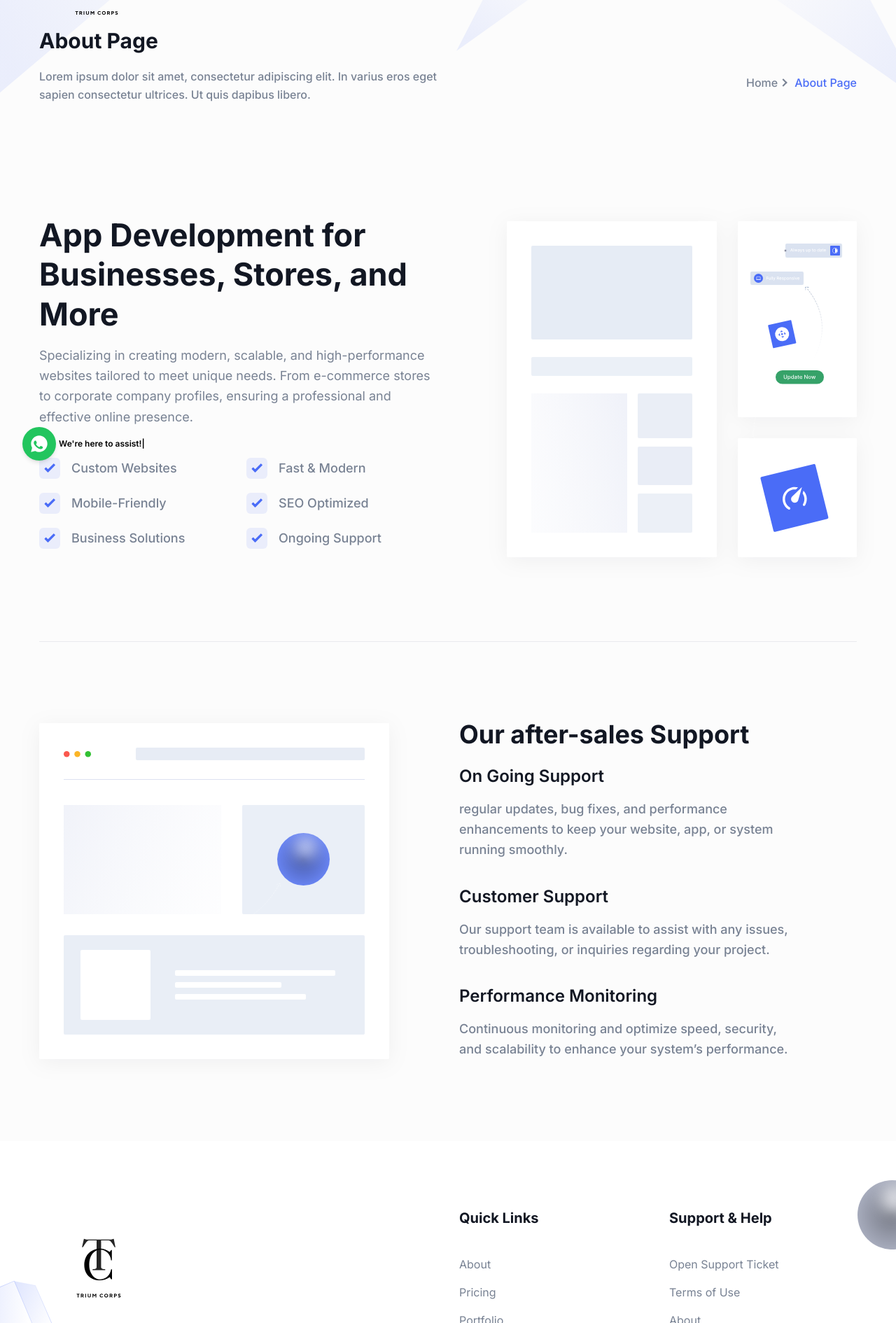
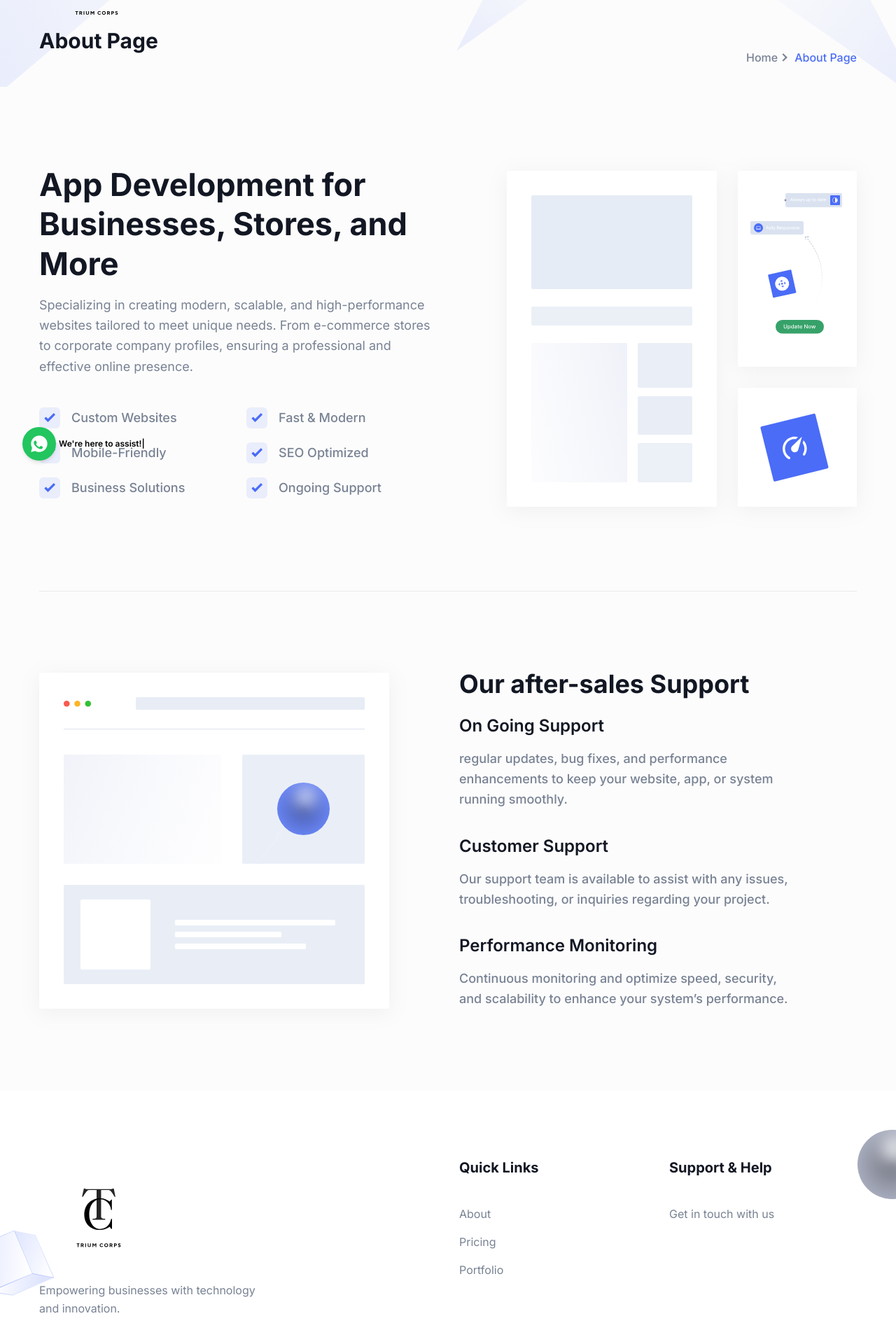
Before and after one commit to LessZxD/CompaProf, a Next.js app: page /about in a window 1280 px wide. Shown: the part 110-2000 px from the top of the page at 70% size. Built offline with nearby package versions, Linux system fonts and the light colour scheme.

Commit message:
fixed footer and added page for pricing

```diff
--- a/src/app/about/page.tsx
+++ b/src/app/about/page.tsx
@@ -15,7 +15,7 @@ const AboutPage = () => {
     <>
       <Breadcrumb
         pageName="About Page"
-        description="Lorem ipsum dolor sit amet, consectetur adipiscing elit. In varius eros eget sapien consectetur ultrices. Ut quis dapibus libero."
+        description=""
       />
       <AboutSectionOne />
       <AboutSectionTwo />
--- a/src/app/contact/page.tsx
+++ b/src/app/contact/page.tsx
@@ -4,8 +4,8 @@ import Contact from "@/components/Contact";
 import { Metadata } from "next";
 
 export const metadata: Metadata = {
-  title: "Contact Page | Free Next.js Template for Startup and SaaS",
-  description: "This is Contact Page for Startup Nextjs Template",
+  title: "Contact Page",
+  description: "",
   // other metadata
 };
 
@@ -14,7 +14,7 @@ const ContactPage = () => {
     <>
       <Breadcrumb
         pageName="Contact Page"
-        description="Lorem ipsum dolor sit amet, consectetur adipiscing elit. In varius eros eget sapien consectetur ultrices. Ut quis dapibus libero."
+        description=""
       />
 
       <Contact />
--- /dev/null
+++ b/src/app/pricing/page.tsx
@@ -0,0 +1,25 @@
+import PricingList from "@/components/Pricing";
+;import Breadcrumb from "@/components/Common/Breadcrumb";
+
+import { Metadata } from "next";
+
+export const metadata: Metadata = {
+  title: "Pricing Page",
+  description: "",
+  // other metadata
+};
+
+const PricingPage = () => {
+    return (
+
+    <>
+      <Breadcrumb
+        pageName="Pricing Page"
+        description=""
+      />
+    <PricingList />
+    </>
+  );
+};
+
+export default PricingPage;
--- a/src/components/Footer/index.tsx
+++ b/src/components/Footer/index.tsx
@@ -160,7 +160,7 @@ const Footer = () => {
                   </li>
                   <li>
                     <Link
-                      href="/"
+                      href="/pricing"
                       className="mb-4 inline-block text-base text-body-color duration-300 hover:text-primary dark:text-body-color-dark dark:hover:text-primary"
                     >
                       Pricing
@@ -189,25 +189,25 @@ const Footer = () => {
                       href="/contact"
                       className="mb-4 inline-block text-base text-body-color duration-300 hover:text-primary dark:text-body-color-dark dark:hover:text-primary"
                     >
-                      Open Support Ticket
+                      Get in touch with us
                     </Link>
                   </li>
-                  <li>
+                  {/* <li>
                     <Link
                       href="/"
                       className="mb-4 inline-block text-base text-body-color duration-300 hover:text-primary dark:text-body-color-dark dark:hover:text-primary"
                     >
                       Terms of Use
                     </Link>
-                  </li>
-                  <li>
+                  </li> */}
+                  {/* <li>
                     <Link
                       href="/about"
                       className="mb-4 inline-block text-base text-body-color duration-300 hover:text-primary dark:text-body-color-dark dark:hover:text-primary"
                     >
                       About
                     </Link>
-                  </li>
+                  </li> */}
                 </ul>
               </div>
             </div>
```
